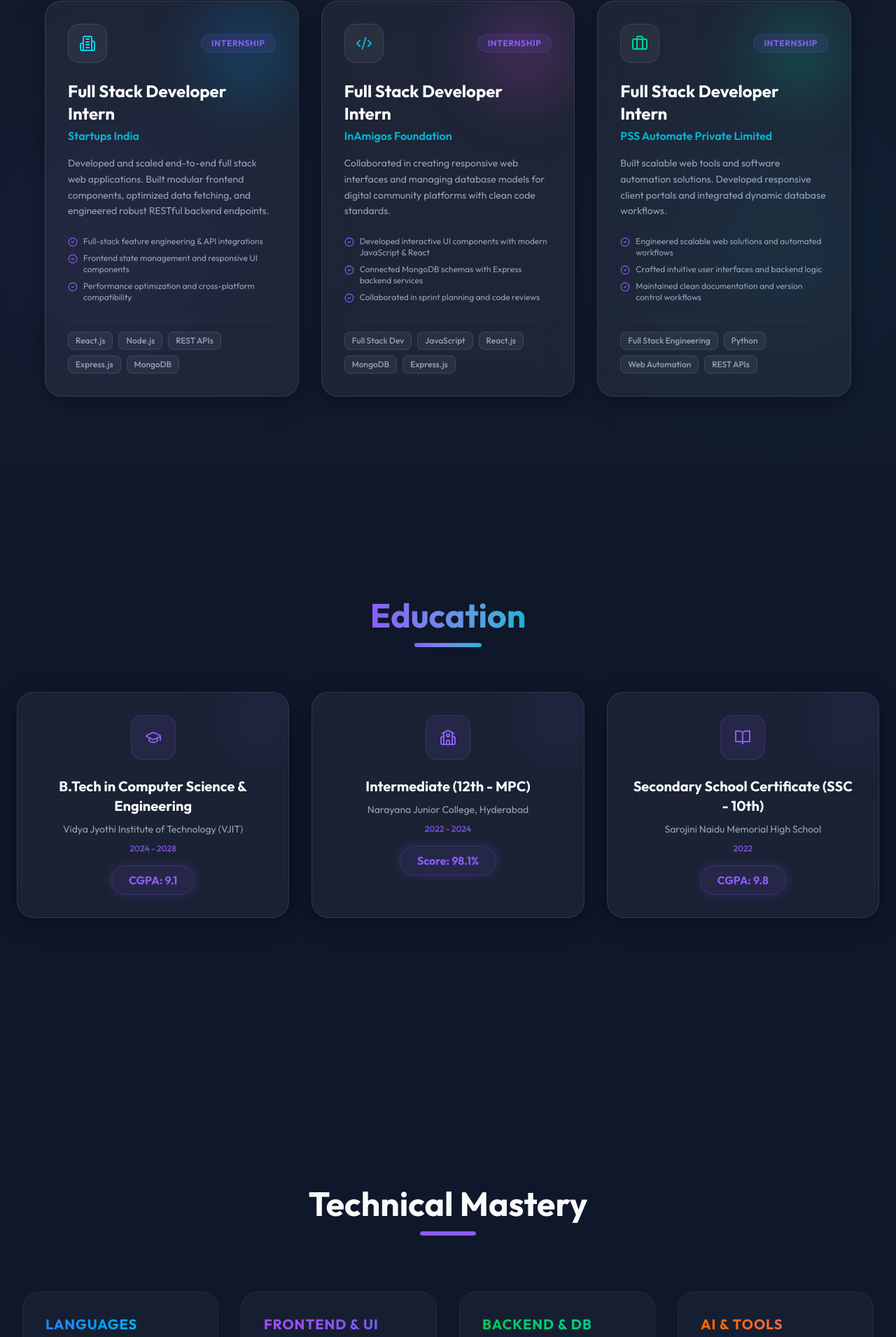
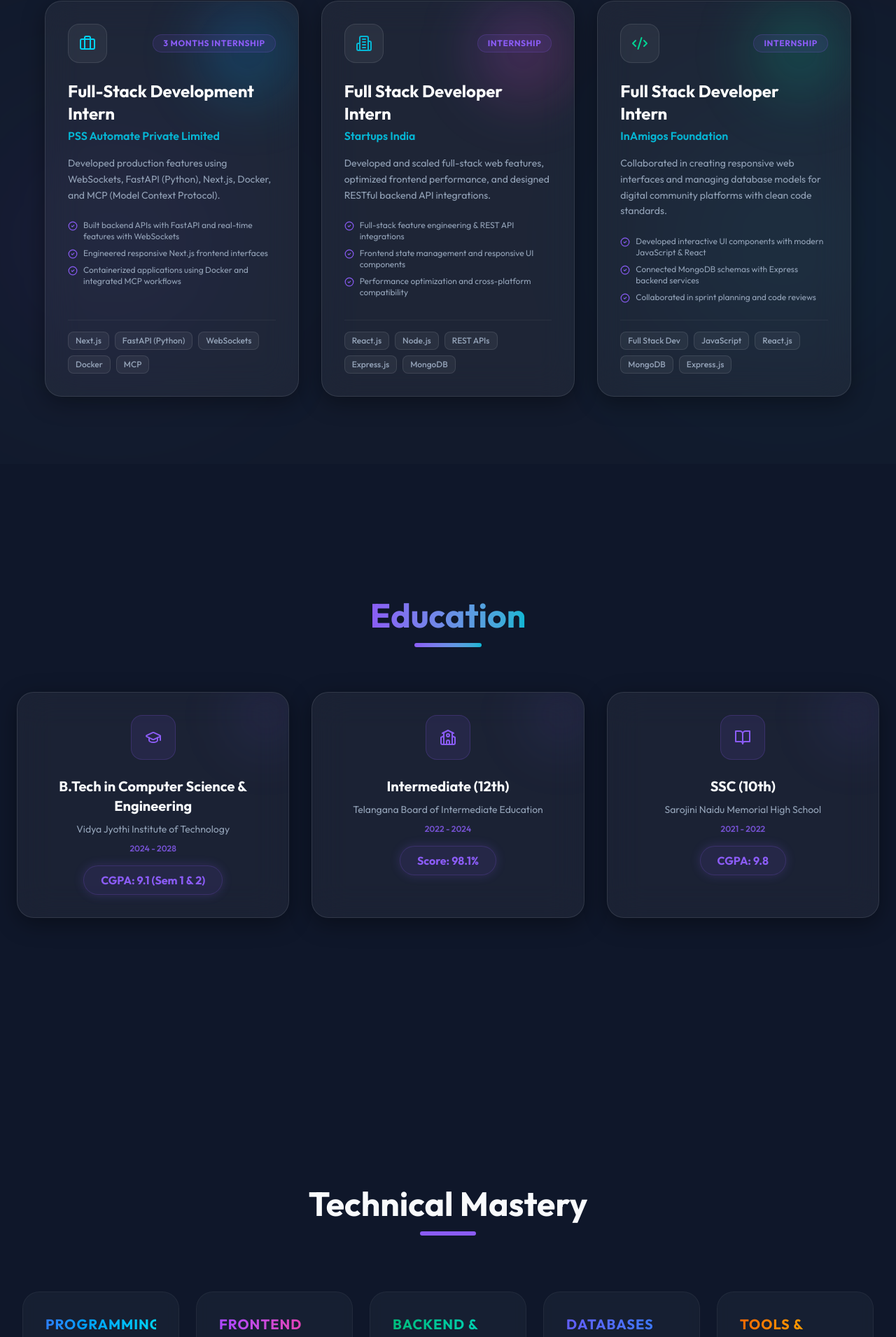
Before and after one commit to siribeesu/siribeesu-portfolio, a React (Vite) app: page / in a window 1280 px wide. Shown: the part 1093-3004 px from the top of the page at 70% size. Built offline with nearby package versions, Linux system fonts and the light colour scheme.

Commit message:
Sync complete portfolio with official resume: technical skills, PSS Automate experience, project details, hackathons, and state topper achievements

```diff
--- a/src/components/Certifications.jsx
+++ b/src/components/Certifications.jsx
@@ -1,9 +1,9 @@
 import React from 'react';
 import { motion } from 'framer-motion';
-import { CheckCircle2, Sparkles, Star, Award, ShieldCheck, Hash } from 'lucide-react';
+import { CheckCircle2, Sparkles, Star, Award, ShieldCheck, Trophy } from 'lucide-react';
 
 const Certifications = () => {
-    const scholarships = [
+    const achievements = [
         {
             title: "Scholar of Reliance Foundation",
             issuer: "Reliance Foundation",
@@ -14,13 +14,14 @@ const Certifications = () => {
             description: "Awarded the highly competitive Reliance Foundation Undergraduate Scholarship recognizing exceptional academic merit, leadership qualities, and dedication to STEM excellence.",
             points: [
                 "Scholar ID: RFSCH240900462787",
-                "Selected through a rigorous pan-India competitive evaluation",
+                "Recipient through a competitive entrance examination",
                 "Recognized for outstanding academic performance & leadership"
             ],
             borderColor: "border-amber-500/30 hover:border-amber-400/70",
             badgeColor: "text-amber-400 border-amber-500/30 bg-amber-500/10",
             iconColor: "text-amber-400 bg-amber-500/10 border-amber-500/20",
-            glowColor: "from-amber-500/20 to-orange-500/10"
+            glowColor: "from-amber-500/20 to-orange-500/10",
+            icon: <Sparkles className="w-7 h-7" />
         },
         {
             title: "Scholar of Infosys Foundation",
@@ -38,7 +39,27 @@ const Certifications = () => {
             borderColor: "border-primary/30 hover:border-primary/70",
             badgeColor: "text-primary border-primary/30 bg-primary/10",
             iconColor: "text-primary bg-primary/10 border-primary/20",
-            glowColor: "from-primary/20 to-secondary/10"
+            glowColor: "from-primary/20 to-secondary/10",
+            icon: <Award className="w-7 h-7" />
+        },
+        {
+            title: "Academic Top Ranker & Topper",
+            issuer: "Board of Intermediate & High School",
+            program: "State & Institutional Distinction",
+            year: "2021 - 2024",
+            scholarId: null,
+            badge: "Academic Topper",
+            description: "Consistent high-ranking performance throughout schooling and pre-university education with top state and institutional ranks.",
+            points: [
+                "Secured State 4th Rank in Class 11 and was College Topper",
+                "School Topper in Class 10 (CGPA: 9.8 / 10.0)",
+                "Consistently ranked among top performers throughout academic career"
+            ],
+            borderColor: "border-cyan-500/30 hover:border-cyan-400/70",
+            badgeColor: "text-cyan-400 border-cyan-500/30 bg-cyan-500/10",
+            iconColor: "text-cyan-400 bg-cyan-500/10 border-cyan-500/20",
+            glowColor: "from-cyan-500/20 to-blue-500/10",
+            icon: <Trophy className="w-7 h-7" />
         }
     ];
 
@@ -55,7 +76,7 @@ const Certifications = () => {
                         viewport={{ once: true }}
                         className="text-4xl md:text-5xl font-bold mb-4 bg-gradient-to-r from-amber-400 via-primary to-secondary bg-clip-text text-transparent inline-block"
                     >
-                        Honors & Scholarships
+                        Honors & Achievements
                     </motion.h2>
                     <motion.div
                         initial={{ width: 0 }}
@@ -64,12 +85,12 @@ const Certifications = () => {
                         className="h-1.5 bg-gradient-to-r from-amber-400 to-primary mx-auto rounded-full mb-4"
                     />
                     <p className="text-text-muted max-w-xl mx-auto text-sm md:text-base">
-                        Prestigious foundation recognition and national scholarships for STEM excellence.
+                        Prestigious foundation recognition, scholarships, and top academic ranks.
                     </p>
                 </div>
 
-                <div className="grid grid-cols-1 md:grid-cols-2 gap-8 max-w-6xl mx-auto">
-                    {scholarships.map((item, index) => (
+                <div className="grid grid-cols-1 md:grid-cols-3 gap-8 max-w-7xl mx-auto">
+                    {achievements.map((item, index) => (
                         <motion.div
                             key={index}
                             initial={{ opacity: 0, scale: 0.95, y: 20 }}
@@ -77,7 +98,7 @@ const Certifications = () => {
                             whileHover={{ y: -6 }}
                             viewport={{ once: true }}
                             transition={{ duration: 0.5, delay: index * 0.15 }}
-                            className={`glass p-8 md:p-10 rounded-3xl border ${item.borderColor} transition-all relative overflow-hidden group flex flex-col justify-between shadow-[0_0_30px_rgba(0,0,0,0.2)]`}
+                            className={`glass p-8 rounded-3xl border ${item.borderColor} transition-all relative overflow-hidden group flex flex-col justify-between shadow-[0_0_30px_rgba(0,0,0,0.2)]`}
                         >
                             {/* Background Spotlight Glow */}
                             <div className={`absolute -right-16 -top-16 w-60 h-60 bg-gradient-to-br ${item.glowColor} rounded-full blur-3xl group-hover:scale-125 transition-all duration-500`} />
@@ -85,7 +106,7 @@ const Certifications = () => {
                             <div className="relative z-10">
                                 <div className="flex flex-wrap items-center justify-between gap-4 mb-6">
                                     <div className={`w-14 h-14 rounded-2xl ${item.iconColor} border flex items-center justify-center group-hover:scale-110 transition-transform duration-300`}>
-                                        <Sparkles className="w-7 h-7" />
+                                        {item.icon}
                                     </div>
                                     <div className="flex items-center gap-2">
                                         <span className={`px-3.5 py-1 glass rounded-full text-xs font-bold uppercase tracking-wider ${item.badgeColor} border flex items-center gap-1.5`}>
@@ -97,7 +118,7 @@ const Certifications = () => {
                                     </div>
                                 </div>
 
-                                <h3 className="text-2xl font-bold text-white mb-1 group-hover:text-amber-400 transition-colors">
+                                <h3 className="text-xl md:text-2xl font-bold text-white mb-1 group-hover:text-amber-400 transition-colors">
                                     {item.title}
                                 </h3>
 
--- a/src/components/Contact.jsx
+++ b/src/components/Contact.jsx
@@ -1,6 +1,6 @@
 import React from 'react';
 import { motion } from 'framer-motion';
-import { Mail, MapPin, Linkedin, Github, Send } from 'lucide-react';
+import { Mail, MapPin, Linkedin, Github, Send, Phone } from 'lucide-react';
 
 const Contact = () => {
     const contactData = [
@@ -12,9 +12,16 @@ const Contact = () => {
             color: "bg-blue-500/10 text-blue-500"
         },
         {
+            icon: <Phone className="w-6 h-6" />,
+            label: "Phone",
+            value: "+91 9392648263",
+            href: "tel:+919392648263",
+            color: "bg-emerald-500/10 text-emerald-500"
+        },
+        {
             icon: <MapPin className="w-6 h-6" />,
             label: "Location",
-            value: "Hyderabad, Telangana",
+            value: "West Marredpally, Hyderabad – 500026",
             color: "bg-orange-500/10 text-orange-500"
         }
     ];
--- a/src/components/Education.jsx
+++ b/src/components/Education.jsx
@@ -6,25 +6,25 @@ const Education = () => {
   const educationData = [
     {
       title: "B.Tech in Computer Science & Engineering",
-      institution: "Vidya Jyothi Institute of Technology (VJIT)",
-      score: "CGPA: 9.1",
+      institution: "Vidya Jyothi Institute of Technology",
+      score: "CGPA: 9.1 (Sem 1 & 2)",
       period: "2024 - 2028",
       icon: <GraduationCap className="w-6 h-6" />,
       delay: 0.1
     },
     {
-      title: "Intermediate (12th - MPC)",
-      institution: "Narayana Junior College, Hyderabad",
+      title: "Intermediate (12th)",
+      institution: "Telangana Board of Intermediate Education",
       score: "Score: 98.1%",
       period: "2022 - 2024",
       icon: <School className="w-6 h-6" />,
       delay: 0.2
     },
     {
-      title: "Secondary School Certificate (SSC - 10th)",
+      title: "SSC (10th)",
       institution: "Sarojini Naidu Memorial High School",
       score: "CGPA: 9.8",
-      period: "2022",
+      period: "2021 - 2022",
       icon: <BookOpen className="w-6 h-6" />,
       delay: 0.3
     }
--- a/src/components/Experience.jsx
+++ b/src/components/Experience.jsx
@@ -5,18 +5,32 @@ import { Briefcase, Building2, Code2, Sparkles, CheckCircle2 } from 'lucide-reac
 const Experience = () => {
     const experiences = [
         {
+            role: "Full-Stack Development Intern",
+            company: "PSS Automate Private Limited",
+            type: "3 Months Internship",
+            description: "Developed production features using WebSockets, FastAPI (Python), Next.js, Docker, and MCP (Model Context Protocol).",
+            highlights: [
+                "Built backend APIs with FastAPI and real-time features with WebSockets",
+                "Engineered responsive Next.js frontend interfaces",
+                "Containerized applications using Docker and integrated MCP workflows"
+            ],
+            skills: ["Next.js", "FastAPI (Python)", "WebSockets", "Docker", "MCP"],
+            gradient: "from-blue-500/20 to-cyan-500/20",
+            icon: <Briefcase className="w-6 h-6 text-cyan-400" />
+        },
+        {
             role: "Full Stack Developer Intern",
             company: "Startups India",
             type: "Internship",
-            description: "Developed and scaled end-to-end full stack web applications. Built modular frontend components, optimized data fetching, and engineered robust RESTful backend endpoints.",
+            description: "Developed and scaled full-stack web features, optimized frontend performance, and designed RESTful backend API integrations.",
             highlights: [
-                "Full-stack feature engineering & API integrations",
+                "Full-stack feature engineering & REST API integrations",
                 "Frontend state management and responsive UI components",
                 "Performance optimization and cross-platform compatibility"
             ],
             skills: ["React.js", "Node.js", "REST APIs", "Express.js", "MongoDB"],
-            gradient: "from-blue-500/20 to-cyan-500/20",
-            icon: <Building2 className="w-6 h-6 text-cyan-400" />
+            gradient: "from-purple-500/20 to-pink-500/20",
+            icon: <Building2 className="w-6 h-6 text-secondary" />
         },
         {
             role: "Full Stack Developer Intern",
@@ -29,22 +43,8 @@ const Experience = () => {
                 "Collaborated in sprint planning and code reviews"
             ],
             skills: ["Full Stack Dev", "JavaScript", "React.js", "MongoDB", "Express.js"],
-            gradient: "from-purple-500/20 to-pink-500/20",
-            icon: <Code2 className="w-6 h-6 text-secondary" />
-        },
-        {
-            role: "Full Stack Developer Intern",
-            company: "PSS Automate Private Limited",
-            type: "Internship",
-            description: "Built scalable web tools and software automation solutions. Developed responsive client portals and integrated dynamic database workflows.",
-            highlights: [
-                "Engineered scalable web solutions and automated workflows",
-                "Crafted intuitive user interfaces and backend logic",
-                "Maintained clean documentation and version control workflows"
-            ],
-            skills: ["Full Stack Engineering", "Python", "Web Automation", "REST APIs"],
             gradient: "from-emerald-500/20 to-teal-500/20",
-            icon: <Briefcase className="w-6 h-6 text-emerald-400" />
+            icon: <Code2 className="w-6 h-6 text-emerald-400" />
         }
     ];
 
--- a/src/components/Leadership.jsx
+++ b/src/components/Leadership.jsx
@@ -1,6 +1,6 @@
 import React from 'react';
 import { motion } from 'framer-motion';
-import { Users, FileText, Code2, Sparkles, CheckCircle2 } from 'lucide-react';
+import { Users, FileText, Code2, Sparkles, CheckCircle2, Trophy } from 'lucide-react';
 
 const Leadership = () => {
     const roles = [
@@ -45,6 +45,20 @@ const Leadership = () => {
             skills: ["Developer Community", "Problem Solving", "Collaboration", "Git & GitHub"],
             gradient: "from-emerald-500/20 to-cyan-500/20",
             icon: <Code2 className="w-6 h-6 text-emerald-400" />
+        },
+        {
+            role: "Hackathon Competitor & Builder",
+            organization: "Smart India Hackathon (SIH) & CSI Hackathon",
+            badge: "Hackathons",
+            description: "Participating in premier national hackathons, architecting full-stack solutions for real-world problem statements under rapid team sprint settings.",
+            highlights: [
+                "Contributed to problem analysis, system architecture, and frontend-backend integration",
+                "Collaborated on real-world problem statements in team settings",
+                "Built and deployed end-to-end full stack prototypes"
+            ],
+            skills: ["Smart India Hackathon", "CSI Hackathon", "System Architecture", "Prototyping"],
+            gradient: "from-cyan-500/20 to-blue-500/20",
+            icon: <Trophy className="w-6 h-6 text-cyan-400" />
         }
     ];
 
@@ -61,7 +75,7 @@ const Leadership = () => {
                         viewport={{ once: true }}
                         className="text-4xl md:text-5xl font-bold mb-4 bg-gradient-to-r from-primary to-secondary bg-clip-text text-transparent inline-block"
                     >
-                        Leadership & Community
+                        Leadership & Hackathons
                     </motion.h2>
                     <motion.div
                         initial={{ width: 0 }}
@@ -70,49 +84,49 @@ const Leadership = () => {
                         className="h-1.5 bg-primary mx-auto rounded-full mb-4"
                     />
                     <p className="text-text-muted max-w-xl mx-auto text-sm md:text-base">
-                        Active contributions to technical communities, entrepreneurship cells, and developer societies.
+                        Active contributions to technical communities, entrepreneurship cells, and national hackathons.
                     </p>
                 </div>
 
-                <div className="grid grid-cols-1 md:grid-cols-3 gap-8 max-w-6xl mx-auto">
+                <div className="grid grid-cols-1 md:grid-cols-2 lg:grid-cols-4 gap-6 max-w-7xl mx-auto">
                     {roles.map((item, index) => (
                         <motion.div
                             key={index}
                             initial={{ opacity: 0, y: 30 }}
                             whileInView={{ opacity: 1, y: 0 }}
                             viewport={{ once: true }}
-                            transition={{ duration: 0.5, delay: index * 0.15 }}
+                            transition={{ duration: 0.5, delay: index * 0.1 }}
                             whileHover={{ y: -8 }}
-                            className="glass p-8 rounded-3xl border border-white/5 hover:border-primary/40 transition-all flex flex-col justify-between group relative overflow-hidden"
+                            className="glass p-7 rounded-3xl border border-white/5 hover:border-primary/40 transition-all flex flex-col justify-between group relative overflow-hidden"
                         >
                             {/* Ambient Top Glow */}
                             <div className={`absolute top-0 right-0 w-36 h-36 bg-gradient-to-br ${item.gradient} rounded-full blur-2xl group-hover:scale-125 transition-all duration-500`} />
 
                             <div className="relative z-10">
-                                <div className="flex items-center justify-between mb-6">
-                                    <div className="w-14 h-14 rounded-2xl bg-white/5 border border-white/10 flex items-center justify-center group-hover:scale-110 transition-transform">
+                                <div className="flex items-center justify-between mb-5">
+                                    <div className="w-13 h-13 rounded-2xl bg-white/5 border border-white/10 flex items-center justify-center group-hover:scale-110 transition-transform">
                                         {item.icon}
                                     </div>
-                                    <span className="px-3.5 py-1 bg-primary/10 border border-primary/20 rounded-full text-xs font-bold uppercase tracking-wider text-primary">
+                                    <span className="px-3 py-1 bg-primary/10 border border-primary/20 rounded-full text-[10px] font-bold uppercase tracking-wider text-primary">
                                         {item.badge}
                                     </span>
                                 </div>
 
-                                <h3 className="text-xl md:text-2xl font-bold text-white group-hover:text-primary transition-colors mb-1">
+                                <h3 className="text-lg md:text-xl font-bold text-white group-hover:text-primary transition-colors mb-1">
                                     {item.role}
                                 </h3>
 
-                                <h4 className="text-base font-semibold text-secondary mb-4">
+                                <h4 className="text-xs font-semibold text-secondary mb-4">
                                     {item.organization}
                                 </h4>
 
-                                <p className="text-sm text-text-muted leading-relaxed mb-6">
+                                <p className="text-xs text-text-muted leading-relaxed mb-5">
                                     {item.description}
                                 </p>
 
                                 <div className="space-y-2 mb-6">
                                     {item.highlights.map((point, pIdx) => (
-                                        <div key={pIdx} className="flex items-start gap-2 text-xs text-text-muted">
+                                        <div key={pIdx} className="flex items-start gap-2 text-[11px] text-text-muted">
                                             <CheckCircle2 className="w-3.5 h-3.5 text-primary flex-shrink-0 mt-0.5" />
                                             <span>{point}</span>
                                         </div>
@@ -121,11 +135,11 @@ const Leadership = () => {
                             </div>
 
                             <div className="relative z-10 pt-4 border-t border-white/5">
-                                <div className="flex flex-wrap gap-2">
+                                <div className="flex flex-wrap gap-1.5">
                                     {item.skills.map((skill, sIdx) => (
                                         <span
                                             key={sIdx}
-                                            className="px-2.5 py-1 bg-white/5 border border-white/10 rounded-lg text-xs font-medium text-text-muted group-hover:border-primary/20 transition-all"
+                                            className="px-2 py-0.5 bg-white/5 border border-white/10 rounded-lg text-[10px] font-medium text-text-muted group-hover:border-primary/20 transition-all"
                                         >
                                             {skill}
                                         </span>
--- a/src/components/Skills.jsx
+++ b/src/components/Skills.jsx
@@ -37,24 +37,29 @@ const SkillCategory = ({ cat, i }) => {
 const Skills = () => {
     const categories = [
         {
-            title: "Languages",
-            skills: ["Python", "JavaScript", "C/C++", "HTML5", "CSS3", "SQL"],
+            title: "Programming Languages",
+            skills: ["Python", "C", "C++", "JavaScript"],
             color: "from-blue-500 to-cyan-400"
         },
         {
-            title: "Frontend & UI",
-            skills: ["React.js", "Tailwind CSS", "Framer Motion", "Responsive Design", "UI/UX"],
-            color: "from-purple-500 to-indigo-500"
+            title: "Frontend Development",
+            skills: ["HTML5", "CSS3", "React.js", "Next.js", "Tailwind CSS"],
+            color: "from-purple-500 to-pink-500"
         },
         {
-            title: "Backend & DB",
-            skills: ["Node.js", "Express.js", "MongoDB", "MySQL", "PostgreSQL", "REST APIs", "Firebase"],
-            color: "from-green-500 to-emerald-400"
+            title: "Backend & Realtime",
+            skills: ["Node.js", "Express.js", "Python FastAPI", "WebSockets"],
+            color: "from-emerald-500 to-teal-400"
         },
         {
-            title: "AI & Tools",
-            skills: ["Prompt Engineering", "Git & GitHub", "VS Code", "Vercel", "Render", "MS Office"],
-            color: "from-orange-500 to-red-400"
+            title: "Databases",
+            skills: ["MySQL", "MongoDB", "Firebase"],
+            color: "from-indigo-500 to-blue-500"
+        },
+        {
+            title: "Tools & Technologies",
+            skills: ["Docker", "VS Code", "Git & GitHub", "MCP", "MS Office"],
+            color: "from-orange-500 to-amber-400"
         }
     ];
 
@@ -66,7 +71,7 @@ const Skills = () => {
                     <div className="w-20 h-1.5 bg-primary mx-auto rounded-full" />
                 </div>
 
-                <div className="grid grid-cols-1 md:grid-cols-2 lg:grid-cols-4 gap-8">
+                <div className="grid grid-cols-1 sm:grid-cols-2 lg:grid-cols-3 xl:grid-cols-5 gap-6">
                     {categories.map((cat, i) => (
                         <SkillCategory key={i} cat={cat} i={i} />
                     ))}
```
Also changed, not shown: src/components/Projects.jsx (+8 -8 lines).
